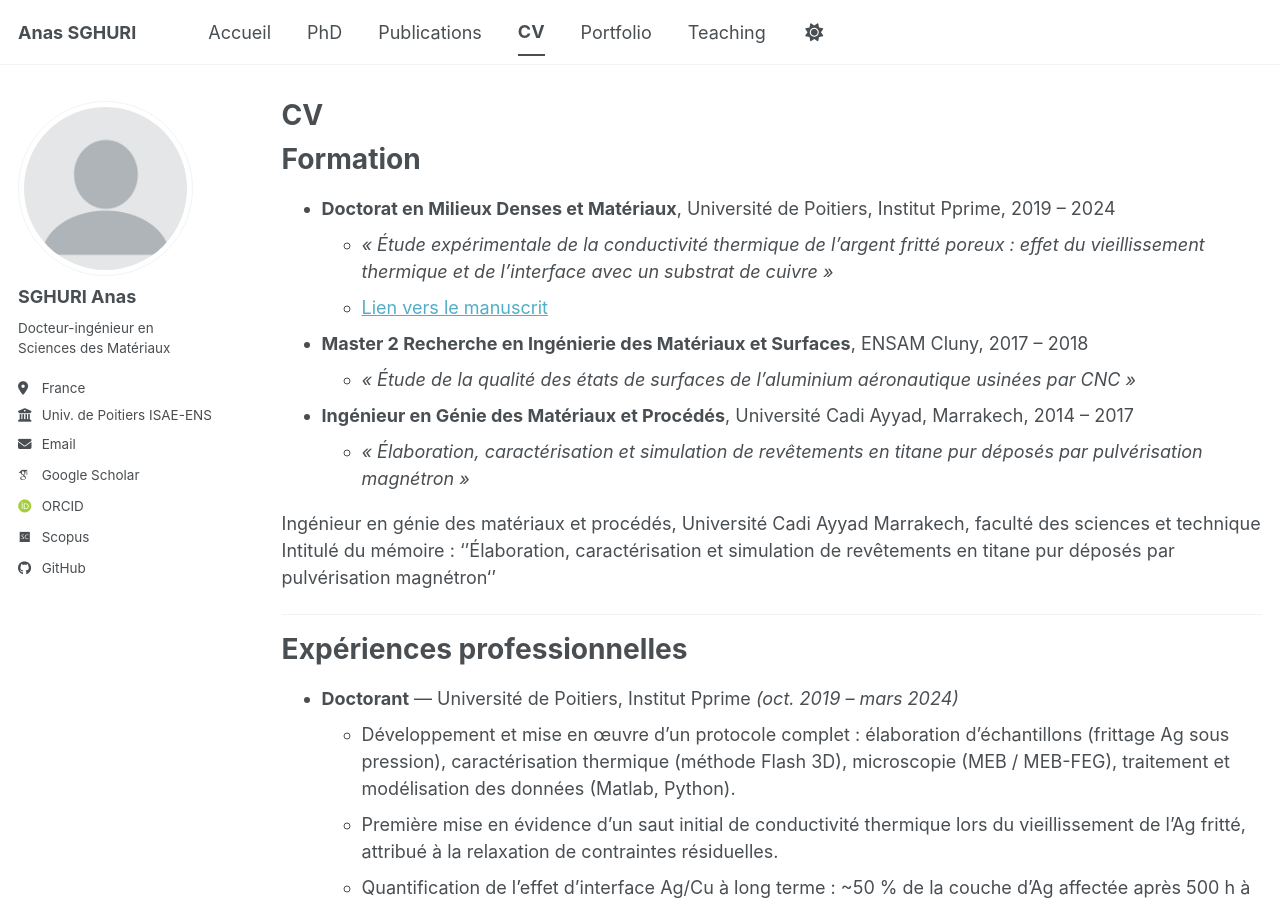
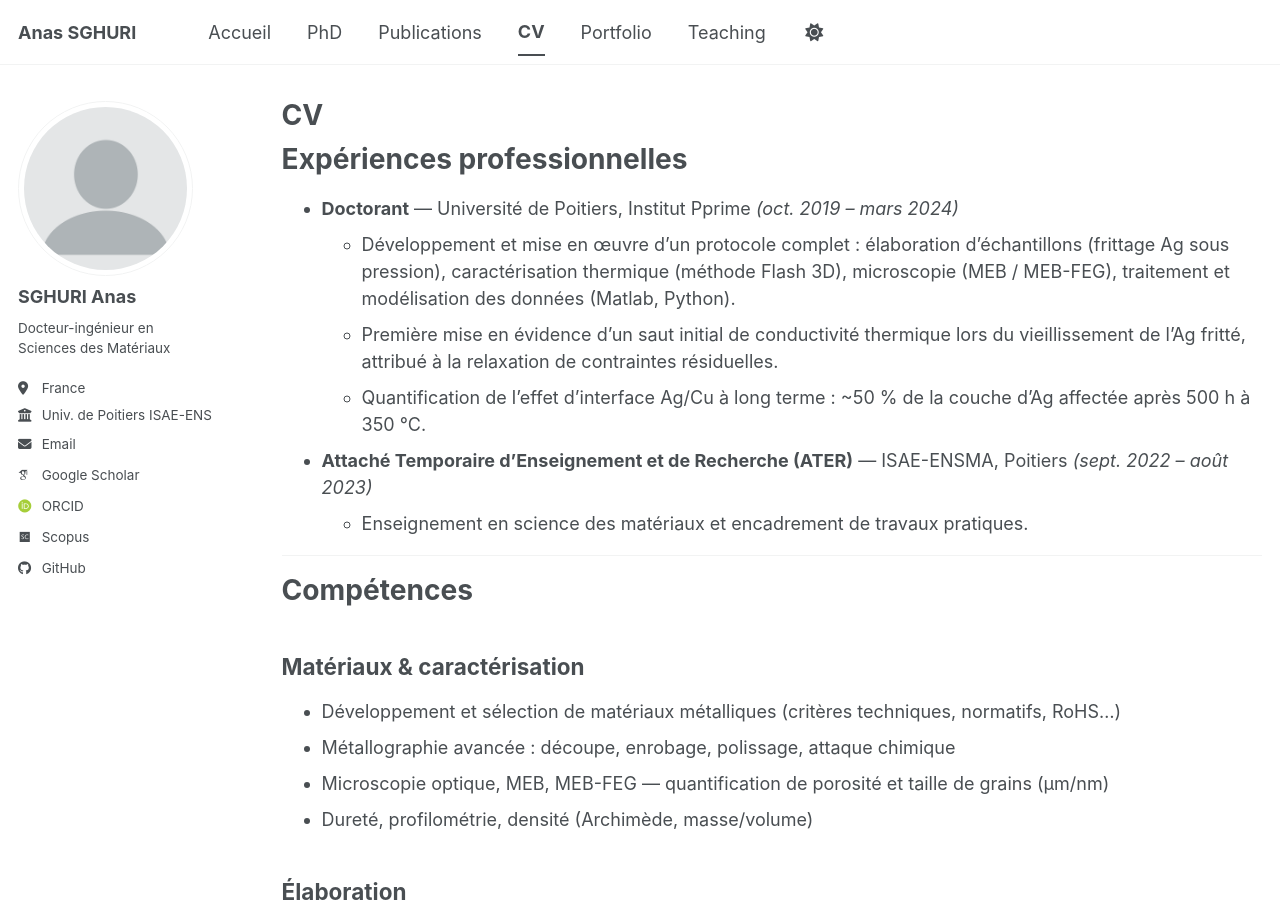
Before and after one commit to Anas-Sg-git/anas-sghuri, a Jekyll site: the page built from _pages/cv.md, in a window 1280 px wide and 900 px high. Built offline with Jekyll 4.4.1, drawn with Linux system fonts in a browser that asks for light colours; some web fonts are replaced; a script bundle is joined from its source files by our own code; library files that are not in the unit come from our copies; some of the changed text lies outside the part shown.

Commit message:
Update cv.md

```diff
--- a/_pages/cv.md
+++ b/_pages/cv.md
@@ -6,26 +6,6 @@ author_profile: true
 ---
 
 {% include base_path %}
-
-# Formation
-
-* **Doctorat en Milieux Denses et Matériaux**, Université de Poitiers, Institut Pprime, 2019 – 2024
-  * *« Étude expérimentale de la conductivité thermique de l'argent fritté poreux : effet du vieillissement thermique et de l'interface avec un substrat de cuivre »*
-  * [Lien vers le manuscrit](https://hal.science/tel-05045482)
-* **Master 2 Recherche en Ingénierie des Matériaux et Surfaces**, ENSAM Cluny, 2017 – 2018
-  * *« Étude de la qualité des états de surfaces de l'aluminium aéronautique usinées par CNC »*
-* **Ingénieur en Génie des Matériaux et Procédés**, Université Cadi Ayyad, Marrakech, 2014 – 2017
-  * *« Élaboration, caractérisation et simulation de revêtements en titane pur déposés par pulvérisation magnétron »*
-
-
-Ingénieur en génie des matériaux et procédés,
-Université Cadi Ayyad Marrakech, faculté des sciences et technique
-Intitulé du mémoire : ‘’Élaboration, caractérisation et simulation de revêtements en titane pur déposés par pulvérisation magnétron‘’
-
-
-
----
-
 # Expériences professionnelles
 
 * **Doctorant** — Université de Poitiers, Institut Pprime *(oct. 2019 – mars 2024)*
```
Also changed, not shown: other parts of _pages/cv.md (+12 -0 lines).
